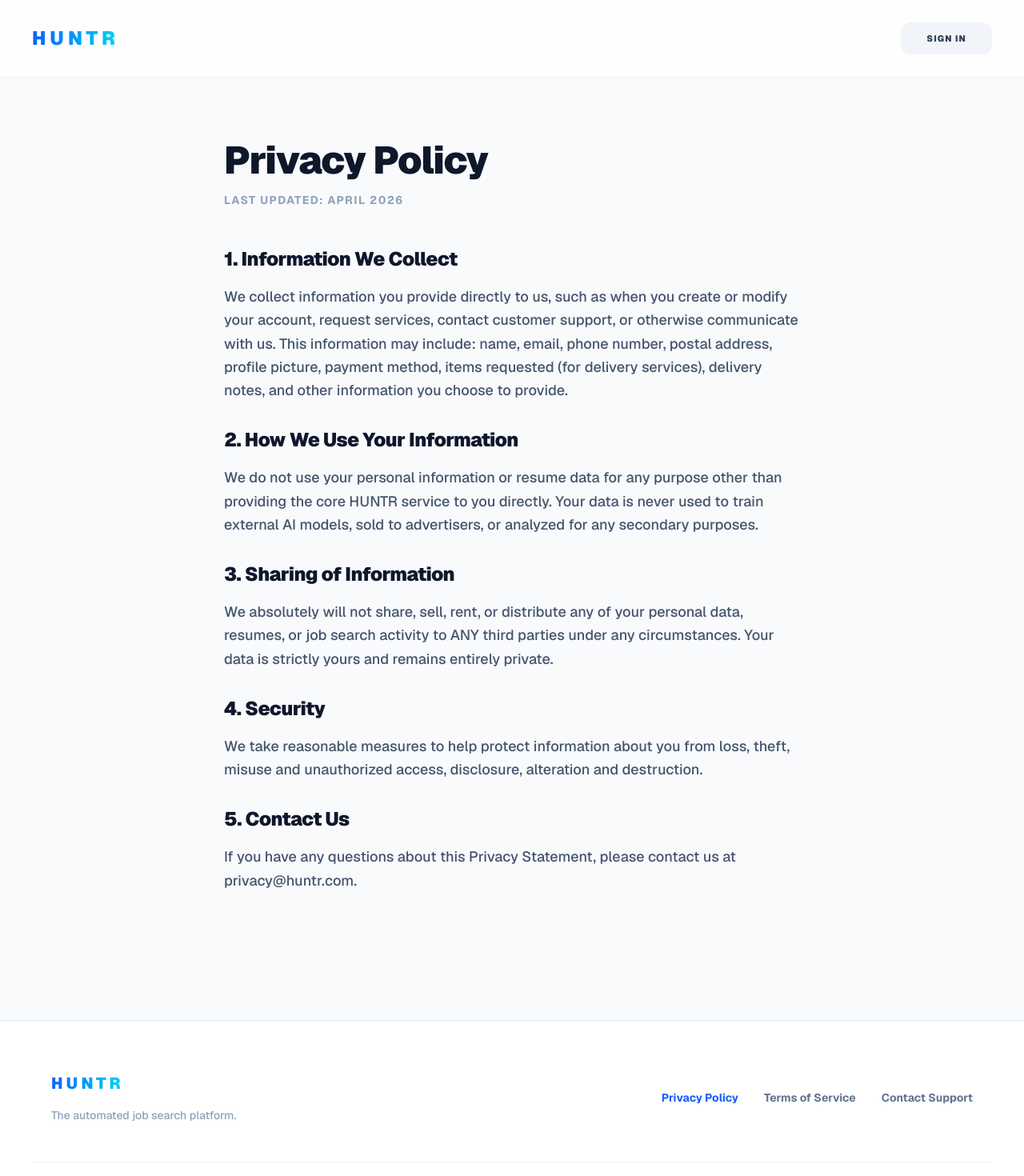
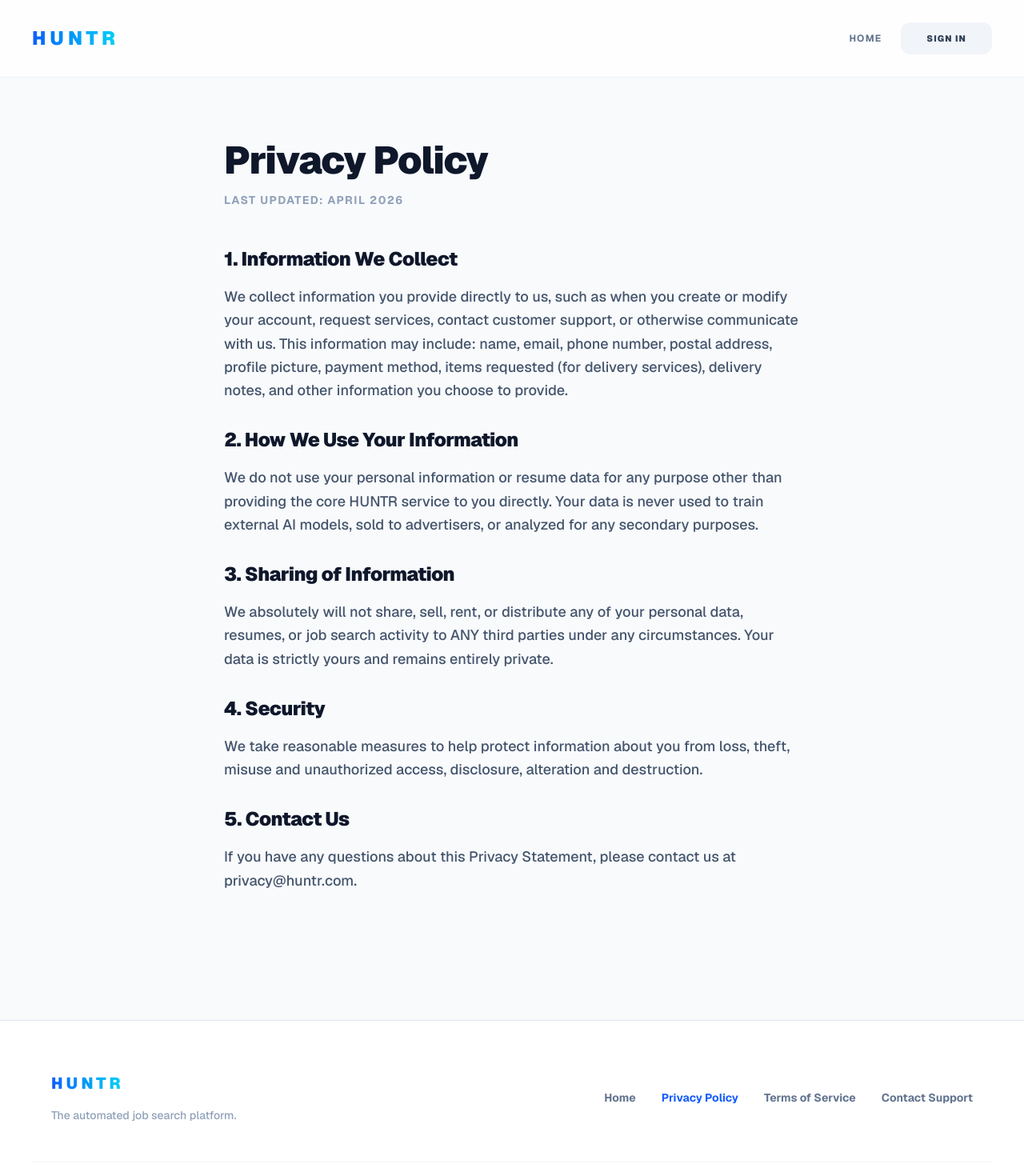
Before and after one commit to hunterom-pe/huntr-v2, a Next.js app: page /privacy in a window 1280 px wide. Shown: the top 1470 px of the page at 80% size. Built offline with nearby package versions, Linux system fonts and the light colour scheme.

Commit message:
feat: Added explicit Home links to header and footer of legal pages for better navigation

```diff
--- a/src/app/privacy/page.tsx
+++ b/src/app/privacy/page.tsx
@@ -10,6 +10,9 @@ export default function PrivacyPolicy() {
             HUNTR
           </Link>
           <nav className="flex items-center gap-6">
+            <Link href="/" className="hidden md:block text-xs font-bold text-slate-500 hover:text-slate-900 transition-colors uppercase tracking-widest">
+              Home
+            </Link>
             <Link href="/login" className="px-8 py-3 bg-[#F1F4F9] text-slate-700 text-[11px] font-black uppercase tracking-widest rounded-xl hover:bg-[#E2E8F0] transition-all">
               Sign In
             </Link>
@@ -58,6 +61,7 @@ export default function PrivacyPolicy() {
           </div>
 
           <nav className="flex items-center gap-8 text-sm font-bold text-slate-500">
+            <Link href="/" className="hover:text-blue-600 transition-colors">Home</Link>
             <Link href="/privacy" className="text-blue-600 transition-colors">Privacy Policy</Link>
             <Link href="/terms" className="hover:text-blue-600 transition-colors">Terms of Service</Link>
             <Link href="mailto:support@huntr.com" className="hover:text-blue-600 transition-colors">Contact Support</Link>
--- a/src/app/terms/page.tsx
+++ b/src/app/terms/page.tsx
@@ -10,6 +10,9 @@ export default function TermsOfService() {
             HUNTR
           </Link>
           <nav className="flex items-center gap-6">
+            <Link href="/" className="hidden md:block text-xs font-bold text-slate-500 hover:text-slate-900 transition-colors uppercase tracking-widest">
+              Home
+            </Link>
             <Link href="/login" className="px-8 py-3 bg-[#F1F4F9] text-slate-700 text-[11px] font-black uppercase tracking-widest rounded-xl hover:bg-[#E2E8F0] transition-all">
               Sign In
             </Link>
@@ -58,6 +61,7 @@ export default function TermsOfService() {
           </div>
 
           <nav className="flex items-center gap-8 text-sm font-bold text-slate-500">
+            <Link href="/" className="hover:text-blue-600 transition-colors">Home</Link>
             <Link href="/privacy" className="hover:text-blue-600 transition-colors">Privacy Policy</Link>
             <Link href="/terms" className="text-blue-600 transition-colors">Terms of Service</Link>
             <Link href="mailto:support@huntr.com" className="hover:text-blue-600 transition-colors">Contact Support</Link>
```
